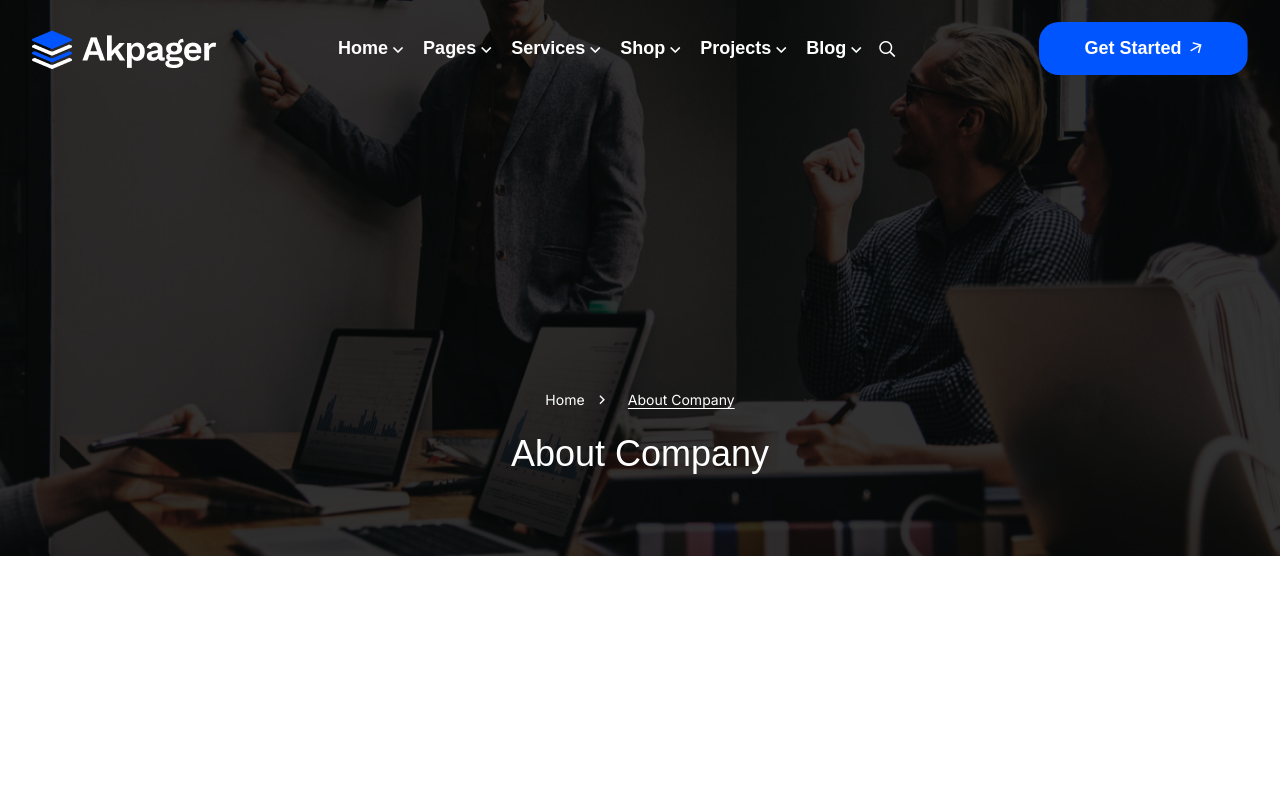
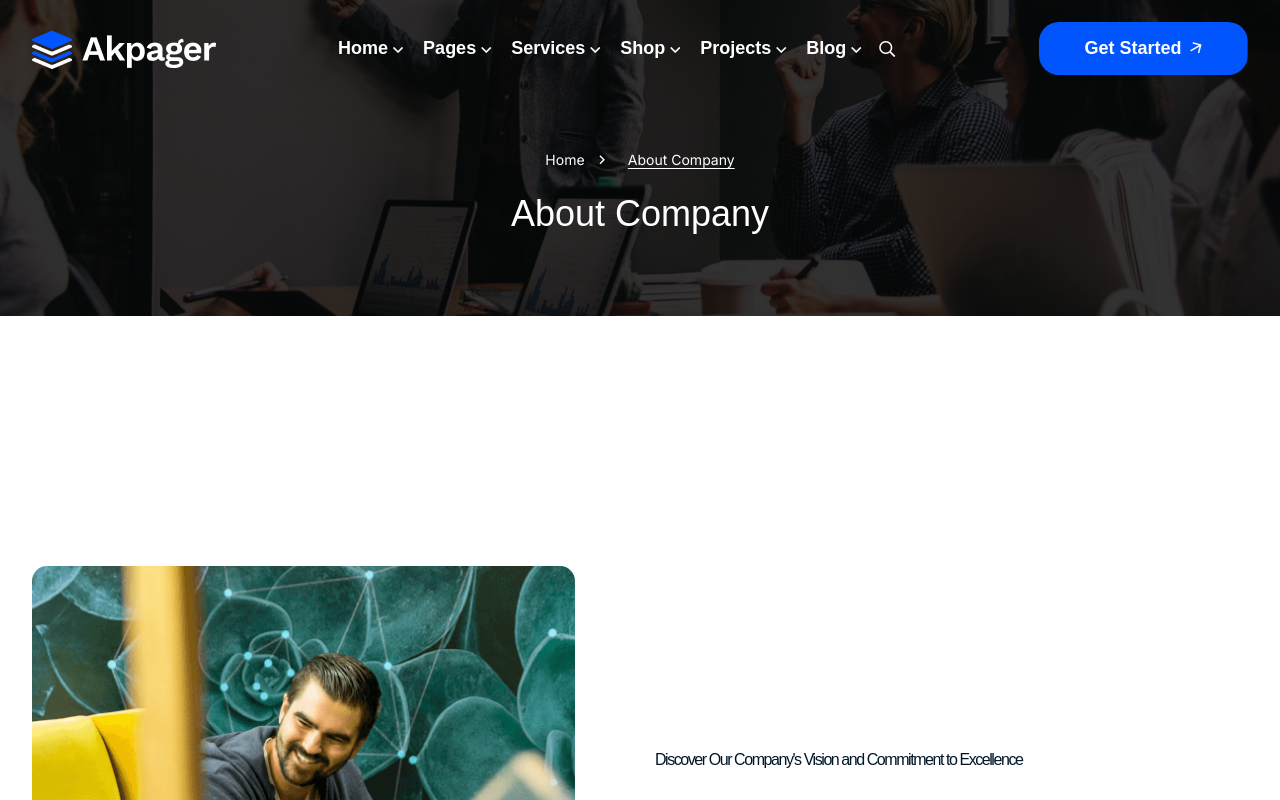
Before and after one commit to Bijig0/kwikcompanies, a Next.js app: page /about in a window 1280 px wide. Shown: the top 800 px of the page. Built offline with nearby package versions, Linux system fonts and the light colour scheme.

Commit message:
changed top padding

```diff
--- a/app/contact/createSearchForBusinessUrl/createSearchForBusinessUrl.ts
+++ b/app/contact/createSearchForBusinessUrl/createSearchForBusinessUrl.ts
@@ -4,7 +4,7 @@ https: const createSearchForBusinessUrl = (businessName: string): string => {
   const transformedBusinessCategory =
     transformBusinessNameStringToQueryString(businessName);
 
-  const constructedURL = `apx.honcho.com.au/37.0.0/asic/company/search/by-name/companyName%3D${transformedBusinessCategory}&v=2`;
+  const constructedURL = `apx.honcho.com.au/37.0.0/asic/company/search/by-name/companyName%3D${transformedBusinessCategory}`;
 
   return constructedURL;
 };
--- a/components/PageBanner.tsx
+++ b/components/PageBanner.tsx
@@ -10,7 +10,7 @@ const PageBanner = (props: Props) => {
   const { pageTitle, pageName, titleTag } = props;
   return (
     <section
-      className="page-banner-area overlay pt-80 pb-[3.25rem] rpy-120 rel z-1 bgs-cover text-center"
+      className="page-banner-area overlay pt-20 pb-[3.25rem] rpy-120 rel z-1 bgs-cover text-center"
       style={{ backgroundImage: "url(assets/images/backgrounds/banner.jpg)" }}
     >
       <div className="container">
```
Also changed, not shown: 1 other file (tests, documents, lock files or other folders).
